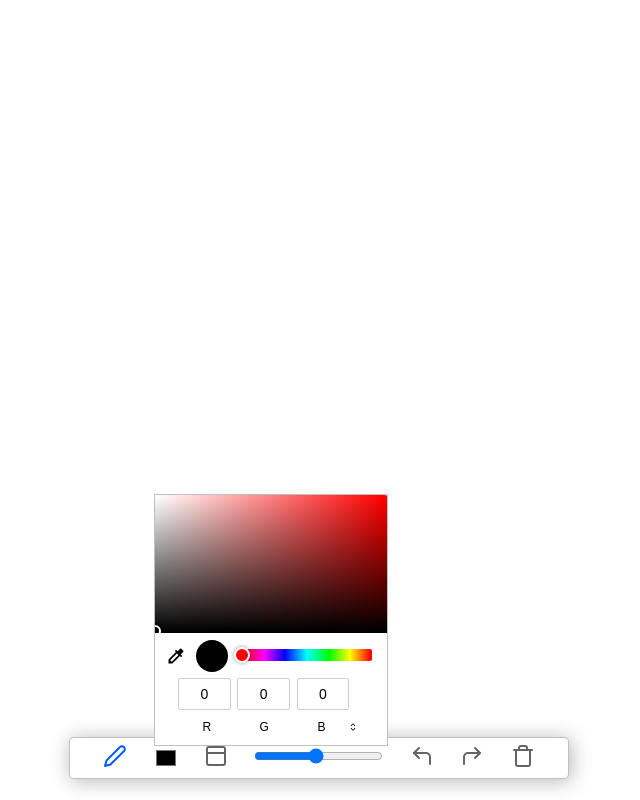
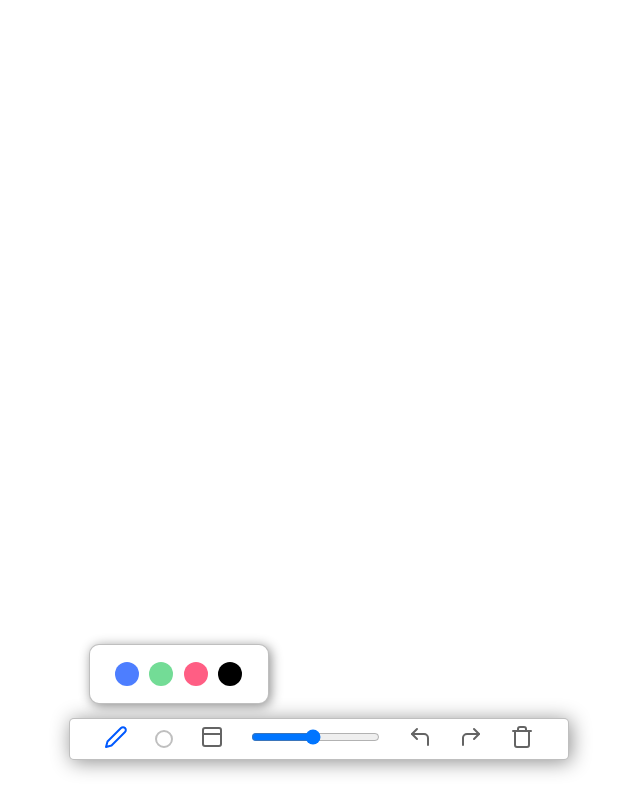
Before and after one commit to KND-Devsnest/slateboard, a plain HTML site: page public/index.html in a window 1280 px wide. Both pictures are taken after a click on the element 486 px from the left and 758 px from the top of the page. Shown: the whole page, without its empty margins (321-961 px from the left). Drawn offline with nearby package versions, Linux system fonts and the light colour scheme; no server answers.

Commit message:
added Color pickers!

```diff
--- a/public/index.html
+++ b/public/index.html
@@ -11,6 +11,7 @@
     <canvas id="canvas" class="canvas"
       >Your browser does not support HTML5 canvas!</canvas
     >
+    <!-- <div class="toolbar-container"> -->
     <div class="toolbar">
       <div id="pen" class="cta pen selected">
         <svg
@@ -31,7 +32,8 @@
         </svg>
       </div>
       <div class="cta color-pick">
-        <input id="color-picker" type="color" />
+        <!-- <input id="color-picker" type="color" /> -->
+        <div class="sel-col"></div>
       </div>
       <div id="erase" class="cta erase">
         <svg
@@ -107,6 +109,13 @@
         </svg>
       </div>
     </div>
+    <div class="color-picker-container">
+      <div class="col1 col" data-col="#4d7eff"></div>
+      <div class="col2 col" data-col="#73dc96"></div>
+      <div class="col3 col" data-col="#ff5e84"></div>
+      <div class="col4 col" data-col="#000"></div>
+    </div>
+    <!-- </div> -->
     <script src="https://cdn.socket.io/4.0.1/socket.io.min.js"></script>
     <script src="./main.js"></script>
   </body>
--- a/public/main.js
+++ b/public/main.js
@@ -1,3 +1,27 @@
+// variables
+let painting = false;
+let penSize = 10;
+let penColor = "black";
+let redo_drawings = [];
+let currentDrawing = [];
+
+const colpkr = document.querySelector(".color-pick");
+
+colpkr.addEventListener("click", () => {
+  document.querySelector(".color-picker-container").classList.toggle("show");
+});
+
+const colbtns = document.querySelectorAll(".col");
+colbtns.forEach((btn) => {
+  btn.addEventListener("click", () => {
+    // console.log(btn);
+    let col = btn.dataset.col;
+    document.querySelector(".color-picker-container").classList.toggle("show");
+    document.querySelector(".sel-col").style.backgroundColor = col;
+    penColor = col;
+  });
+});
+
 var socket,
   URL = "http://localhost:8000";
 let drawings = [];
@@ -24,14 +48,7 @@ canvas.height = window.innerHeight;
 canvas.width = window.innerWidth;
 // const socket = io("http://localhost:3000");
 // socket.on("init", handleInit);
-let painting = false;
-let penSize = 10;
-let penColor = "black";
-let redo_drawings = [];
-let currentDrawing = [];
-
 penThickness.value = penSize;
-
 function changePenSize(e) {
   console.log(e);
   penSize = e.target.value;
--- a/public/styles.css
+++ b/public/styles.css
@@ -2,6 +2,9 @@
   margin: 0;
   padding: 0;
   box-sizing: border-box;
+  --blue1: #4d7eff;
+  --green1: #73dc96;
+  --red1: #ff5e84;
 }
 
 html,
@@ -53,9 +56,9 @@ body {
 
 .toolbar {
   position: absolute;
-  bottom: 0;
+  bottom: 5%;
   left: 50%;
-  transform: translate(-50%, -50%);
+  transform: translate(-50%, 0%);
   width: 500px;
   height: 40px;
   border-radius: 5px;
@@ -63,17 +66,19 @@ body {
   background: #ffffff;
   border: 1px solid rgba(0, 0, 0, 0.25);
   box-sizing: border-box;
-  box-shadow: 2px 2px 20px rgba(0, 0, 0, 0.3);
+  box-shadow: 2px 2px 20px rgba(0, 0, 0, 0.45);
   display: flex;
   align-items: center;
   padding: 20px;
   justify-content: space-around;
+  /* z-index: 2; */
 }
 
 .cta {
   /* margin-right: 20px; */
   transition: all ease 0.2s;
   color: rgb(100, 100, 100);
+  cursor: pointer;
 }
 
 /* .erase {
@@ -100,3 +105,94 @@ body {
 .selected {
   color: rgb(0, 89, 255);
 }
+
+.sel-col {
+  width: 18px;
+  height: 18px;
+  border-radius: 18px;
+  border: 2px solid rgba(0, 0, 0, 0.25);
+}
+.toolbar-container {
+  /* z-index: -1; */
+  bottom: 5%;
+  left: 50%;
+  transform: translate(-50%, 0%);
+
+  /* width: 500px;
+  height: 120px; */
+  position: relative;
+  /* border: 2px solid black; */
+}
+.color-picker-container {
+  position: absolute;
+  bottom: 0;
+  left: 32vw;
+  transform: translate(-50%, 0%);
+  border-radius: 10px;
+  height: 60px;
+  width: 180px;
+  transform: scale(0);
+  background: #ffffff;
+  border: 1px solid rgba(0, 0, 0, 0.25);
+  box-sizing: border-box;
+  display: flex;
+  align-items: center;
+  flex-direction: row;
+  padding: 20px;
+  justify-content: space-around;
+  z-index: -1;
+  /* display: none; */
+  transition: ease-in 0.3s;
+  animation: blob 0.3s alternate-reverse;
+  user-select: none;
+}
+.color-picker-container.show {
+  /* bottom: 15%; */
+  /* height: 60px; */
+  position: absolute;
+  bottom: 12%;
+  transform: scale(1);
+  height: 60px;
+  width: 180px;
+  /* display: block; */
+  box-shadow: 2px 2px 12px rgba(0, 0, 0, 0.45);
+  z-index: 1;
+  transition: ease-out 0.2s;
+  animation: blob 0.3s;
+  user-select: auto;
+}
+
+@keyframes blob {
+  0% {
+    opacity: 0;
+  }
+  75% {
+    opacity: 1;
+  }
+}
+
+.col {
+  width: 24px;
+  height: 24px;
+  border-radius: 24px;
+  box-sizing: border-box;
+  cursor: pointer;
+}
+
+.col:hover {
+  border: 2px solid rgba(0, 0, 0, 0.25);
+  transition: ease-out 0.2s;
+}
+
+.col1 {
+  background-color: var(--blue1);
+}
+.col2 {
+  background-color: var(--green1);
+}
+.col3 {
+  background-color: var(--red1);
+}
+.col4 {
+  background-color: #000;
+}
```
